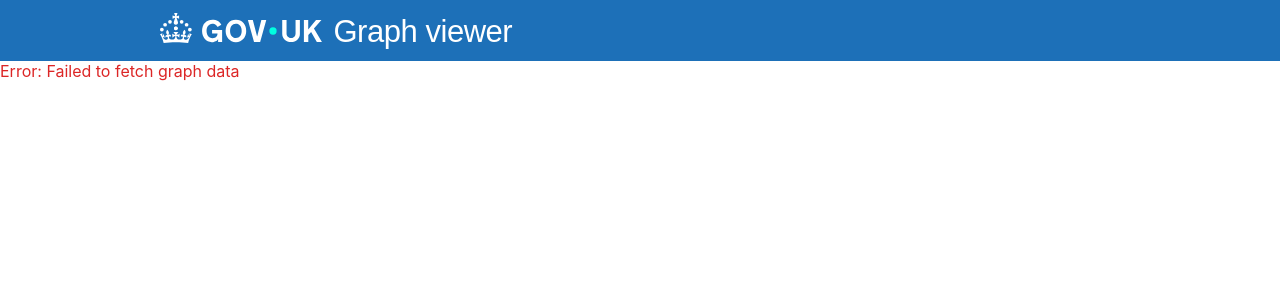
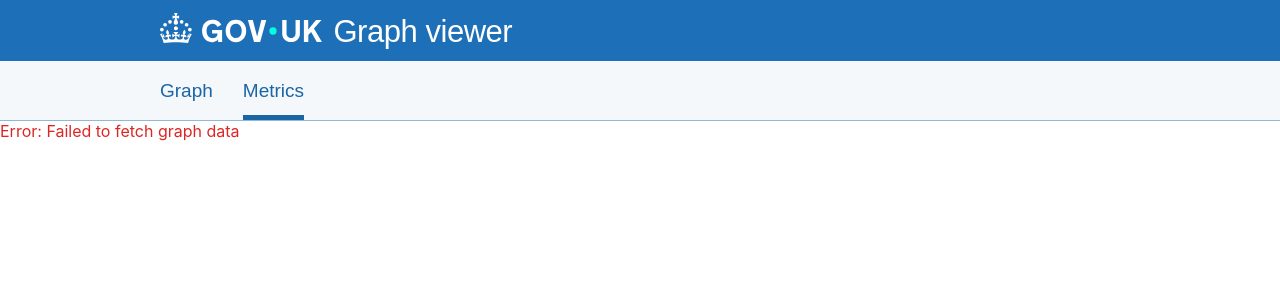
Before and after one commit to alphagov/govuk-ai-graph-tools, a Flask app: page /metrics in a window 1280 px wide. Shown: the top 300 px of the page. Run offline with Flask 3, Linux system fonts and the light colour scheme.

Commit message:
Add service navigation to the header
Enable navigation between the visualisation graph and tabular view pages.

Doesn't include the visualisation list page for now, since that's not a
 main page.

```diff
--- a/app.py
+++ b/app.py
@@ -61,7 +61,7 @@ def create_app():
                 case _:
                     error = f"Graph for '{run_path_param}' failed to generate."
 
-        return render_template("graph-unavailable.html", message=error)
+        return render_template("graph-unavailable.html", message=error, run_path=run_path_param)
 
     @app.route("/visualisations", methods=["GET"])
     def visualisations_page():
--- a/templates/base.html
+++ b/templates/base.html
@@ -39,6 +39,43 @@
           </div>
         </div>
       </div>
+      <section aria-label="Service information" class="govuk-service-navigation"
+        data-module="govuk-service-navigation">
+        <div class="govuk-width-container">
+          <div class="govuk-service-navigation__container">
+            <nav aria-label="Menu" class="govuk-service-navigation__wrapper">
+              <ul class="govuk-service-navigation__list" id="navigation">
+                {% if request.path == url_for('graph_page') %}
+                <li class="govuk-service-navigation__item govuk-service-navigation__item--active">
+                  <a class="govuk-service-navigation__link" href="{{ url_for('graph_page', run_path=run_path) }}" aria-current="true">
+                    <strong class="govuk-service-navigation__active-fallback">Graph</strong>
+                  </a>
+                </li>
+                {% else %}
+                <li class="govuk-service-navigation__item">
+                  <a class="govuk-service-navigation__link" href="{{ url_for('graph_page', run_path=run_path) }}">
+                    Graph
+                  </a>
+                </li>
+                {% endif %}
+                {% if request.path == url_for('metrics_page') %}
+                <li class="govuk-service-navigation__item govuk-service-navigation__item--active">
+                  <a class="govuk-service-navigation__link" href="{{ url_for('metrics_page', run_path=run_path) }}" aria-current="true">
+                    <strong class="govuk-service-navigation__active-fallback">Metrics</strong>
+                  </a>
+                </li>
+                {% else %}
+                <li class="govuk-service-navigation__item">
+                  <a class="govuk-service-navigation__link" href="{{ url_for('metrics_page', run_path=run_path) }}">
+                    Metrics
+                  </a>
+                </li>
+                {% endif %}
+              </ul>
+            </nav>
+          </div>
+        </div>
+      </section>
     </header>
 
     <main>
```
